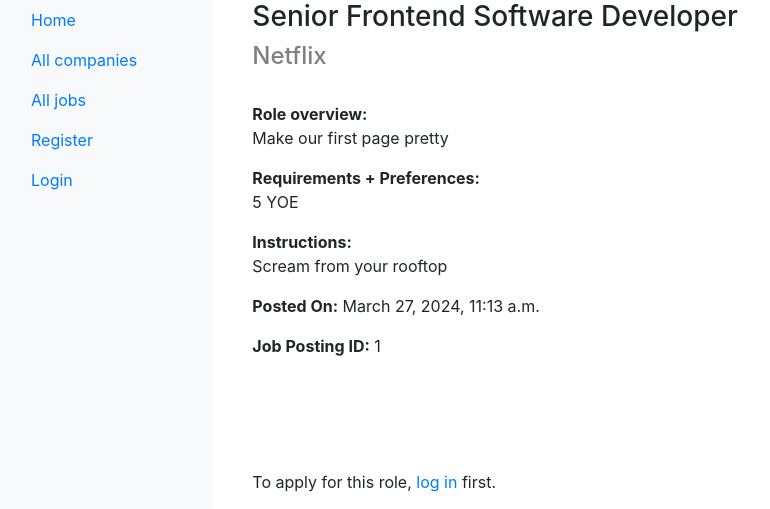
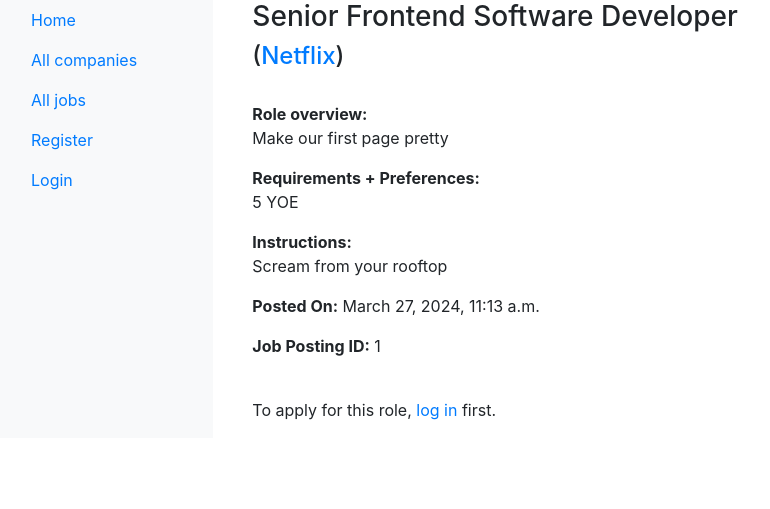
Before and after one commit to martn2023/yindeed_indeed_clone, a Django app: page /jobs/job/1/ in a window 1280 px wide. Shown: the top 509 px of the page, without its empty margins (0-770 px from the left). Run offline with Django 5.2, Linux system fonts and the light colour scheme; data comes from the database, SQL or seed files in the repository; some libraries are stand-ins or nearby versions.

Commit message:
links to org on job details + app

```diff
--- a/templates/job_catalog/job_details.html
+++ b/templates/job_catalog/job_details.html
@@ -5,7 +5,8 @@
 {% block content %}
 <div class="container">
     <h3>{{ job_instance.title }}</h3>
-    <h4><span style="color: #808080;">{{ job_instance.organization }}</span></h4>
+    <!-- Make the organization name a link to its details page -->
+    <h4>(<a href="{% url 'job_catalog:company_details' company_id=job_instance.organization.id %}">{{ job_instance.organization }}</a>)</h4>
     <br>
     <p><strong>Role overview:</strong><br>{{ job_instance.role_overview }}</p>
     <p><strong>Requirements + Preferences:</strong><br>{{ job_instance.role_requirements_and_preferences }}</p>
@@ -13,13 +14,9 @@
     <p><strong>Posted On:</strong> {{ job_instance.post_date }}</p>
     <p><strong>Job Posting ID:</strong> {{ job_instance.id }}</p>
 
-    <!-- Consolidated user authentication and application status check -->
-    <br>
-    <br>
-    <br>
+    <!-- User authentication and application status check -->
     <br>
     {% if user.is_authenticated %}
-
         {% if user_has_applied %}
             <p>You have already applied for this job on {{ application.submit_date }}.</p>
         {% else %}
```
Also changed, not shown: templates/job_applications/apply_for_job.html (+10 -8 lines).
